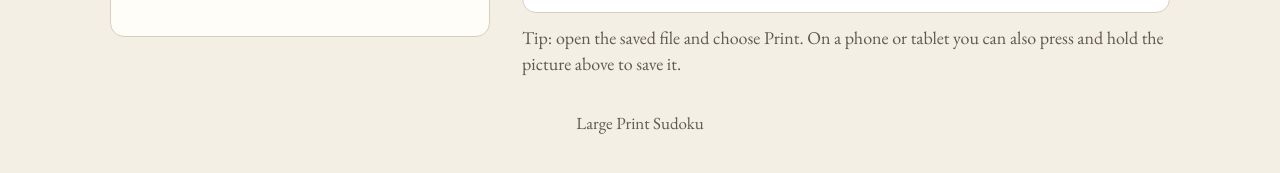
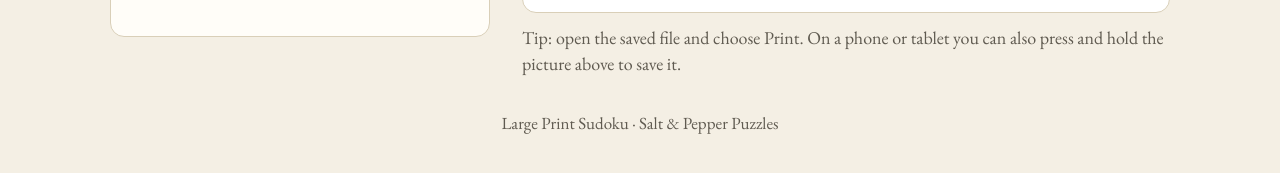
Before and after one commit to abmb649-GH/sudoku-certificate, a plain HTML site: page index.html in a window 1280 px wide. Shown: the part 967-1140 px from the top of the page. Drawn offline with nearby package versions, Linux system fonts and the light colour scheme.

Commit message:
Add publisher name to footer
Co-Authored-By: Claude Opus 5.5 <noreply@anthropic.com>
Claude-Session: https://claude.ai/code/session_01BpJZZkuErjrGmDU353p4Kp

```diff
--- a/index.html
+++ b/index.html
@@ -89,7 +89,7 @@
       <p class="saveimg" id="saveimg">Tip: open the saved file and choose Print. On a phone or tablet you can also press and hold the picture above to save it.</p>
     </div>
   </div>
-  <footer>Large Print Sudoku</footer>
+  <footer>Large Print Sudoku · Salt &amp; Pepper Puzzles</footer>
 </main>
 
 <script src="https://cdnjs.cloudflare.com/ajax/libs/jspdf/2.5.1/jspdf.umd.min.js"></script>
```
